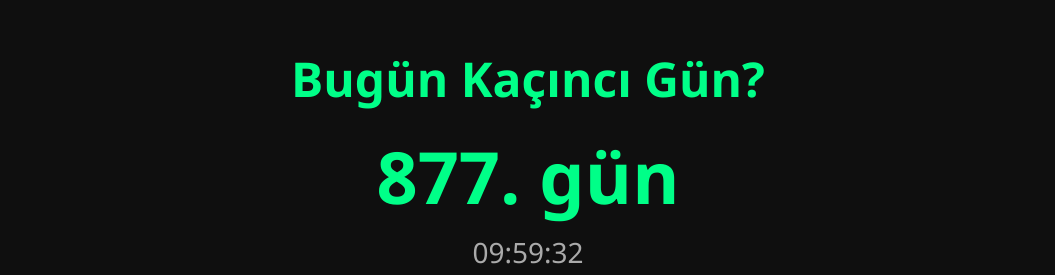
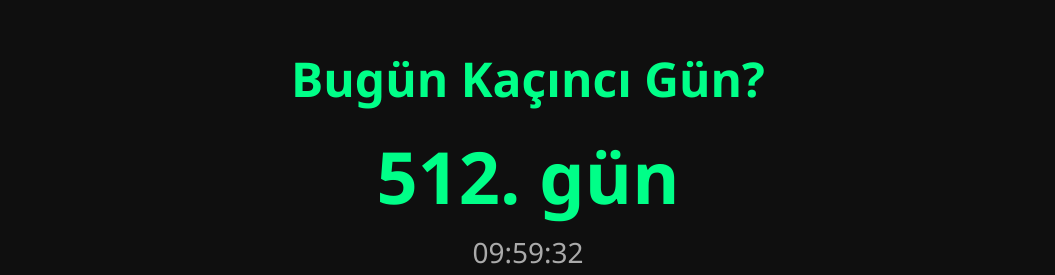
Before and after one commit to emreerdeem/gun-sayaci, a plain HTML site: page index.html in a window 1280 px wide. Shown: the part 233-508 px from the top of the page, without its empty margins (112-1167 px from the left). Drawn offline with Linux system fonts and the light colour scheme.

Commit message:
Update index.html

```diff
--- a/index.html
+++ b/index.html
@@ -76,7 +76,7 @@
   </div>
 
   <script>
-    const startDate = new Date('2025-11-15');
+    const startDate = new Date('2026-11-15');
     const totalTargetDays = 1000; // 1000 → 2000. güne kadar
 
     function updateCounter() {
```
